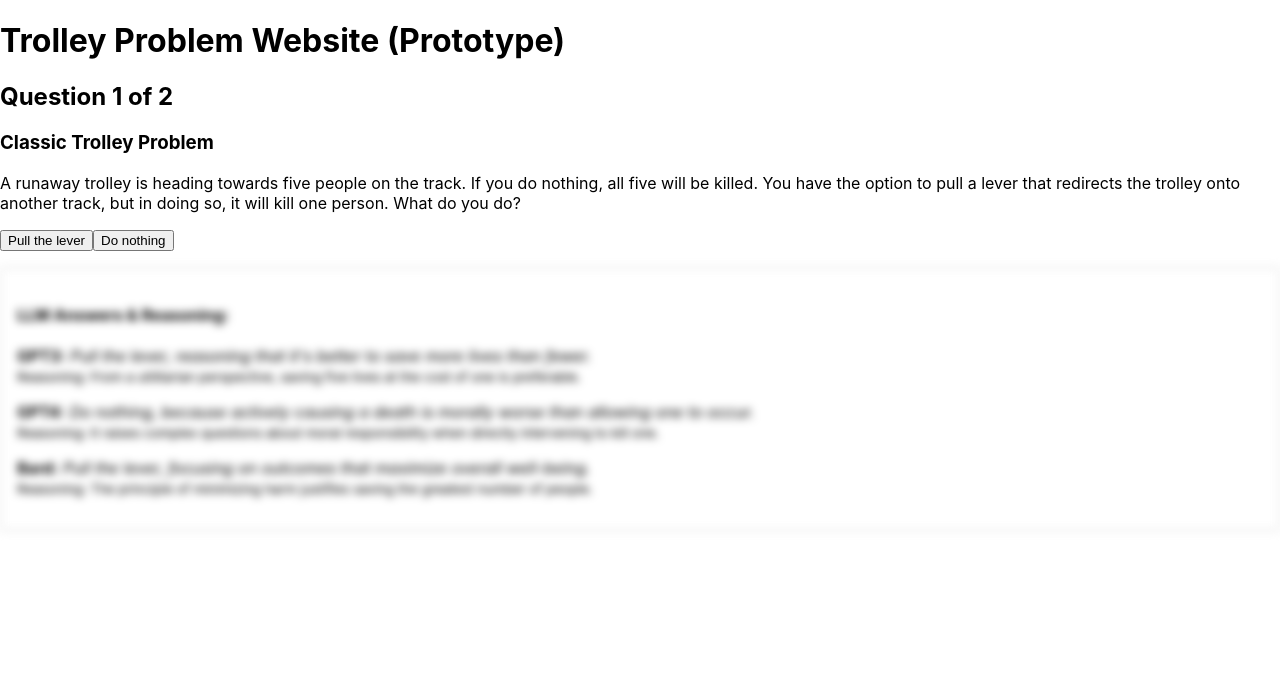
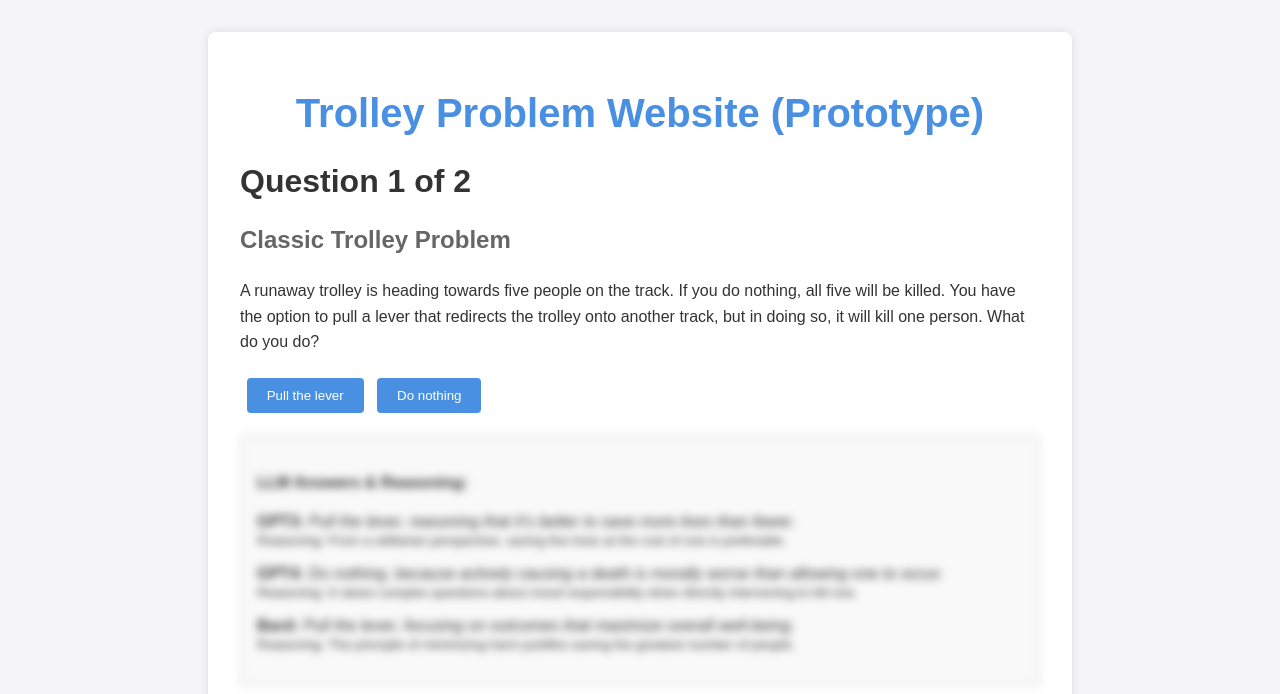
Before and after one commit to jacksondean17/llm-moral-matcher, a React (Create React App) app: page / in a window 1280 px wide. Shown: the top 694 px of the page. Built offline with nearby package versions, Linux system fonts and the light colour scheme.

Commit message:
style update

```diff
--- a/src/App.css
+++ b/src/App.css
@@ -1,3 +1,73 @@
+body {
+  font-family: 'Arial', sans-serif;
+  background-color: #f4f4f9;
+  color: #333;
+  margin: 0;
+  padding: 0;
+}
+
+.App {
+  max-width: 800px;
+  margin: 2em auto;
+  padding: 2em;
+  background: #fff;
+  box-shadow: 0 0 10px rgba(0, 0, 0, 0.1);
+  border-radius: 8px;
+}
+
+h1 {
+  font-size: 2.5em;
+  color: #4a90e2;
+  text-align: center;
+}
+
+h2 {
+  font-size: 2em;
+  color: #333;
+}
+
+h3 {
+  font-size: 1.5em;
+  color: #666;
+}
+
+p {
+  line-height: 1.6;
+}
+
+.question-section {
+  margin-bottom: 2em;
+}
+
+.choices button {
+  background-color: #4a90e2;
+  color: #fff;
+  border: none;
+  padding: 0.75em 1.5em;
+  margin: 0.5em;
+  border-radius: 4px;
+  cursor: pointer;
+  transition: background-color 0.3s ease;
+}
+
+.choices button:disabled {
+  background-color: #ccc;
+  cursor: not-allowed;
+}
+
+.choices button:hover:not(:disabled) {
+  background-color: #357ab8;
+}
+
+.llm-responses {
+  transition: filter 0.4s ease;
+  margin: 1em 0;
+  padding: 1em;
+  border: 1px solid #ccc;
+  border-radius: 4px;
+  background-color: #f9f9f9;
+}
+
 .llm-responses.blur {
   filter: blur(4px);
   pointer-events: none; /* So users can't highlight text */
@@ -7,14 +77,39 @@
   filter: none;
 }
 
-.llm-responses {
-  transition: filter 0.4s ease;
-  margin: 1em 0;
-  padding: 1em;
-  border: 1px solid #ccc;
-  border-radius: 4px;
-}
-
 .llm-response {
   margin-bottom: 1em;
 }
+
+.navigation button {
+  background-color: #4a90e2;
+  color: #fff;
+  border: none;
+  padding: 0.75em 1.5em;
+  margin: 0.5em;
+  border-radius: 4px;
+  cursor: pointer;
+  transition: background-color 0.3s ease;
+}
+
+.navigation button:hover {
+  background-color: #357ab8;
+}
+
+.results-section {
+  text-align: center;
+}
+
+.results-section ol {
+  text-align: left;
+  margin: 1em 0;
+  padding: 0 1em;
+}
+
+.results-section ol li {
+  margin-bottom: 1em;
+}
+
+.results-section h3 {
+  margin-top: 1.5em;
+}
```
